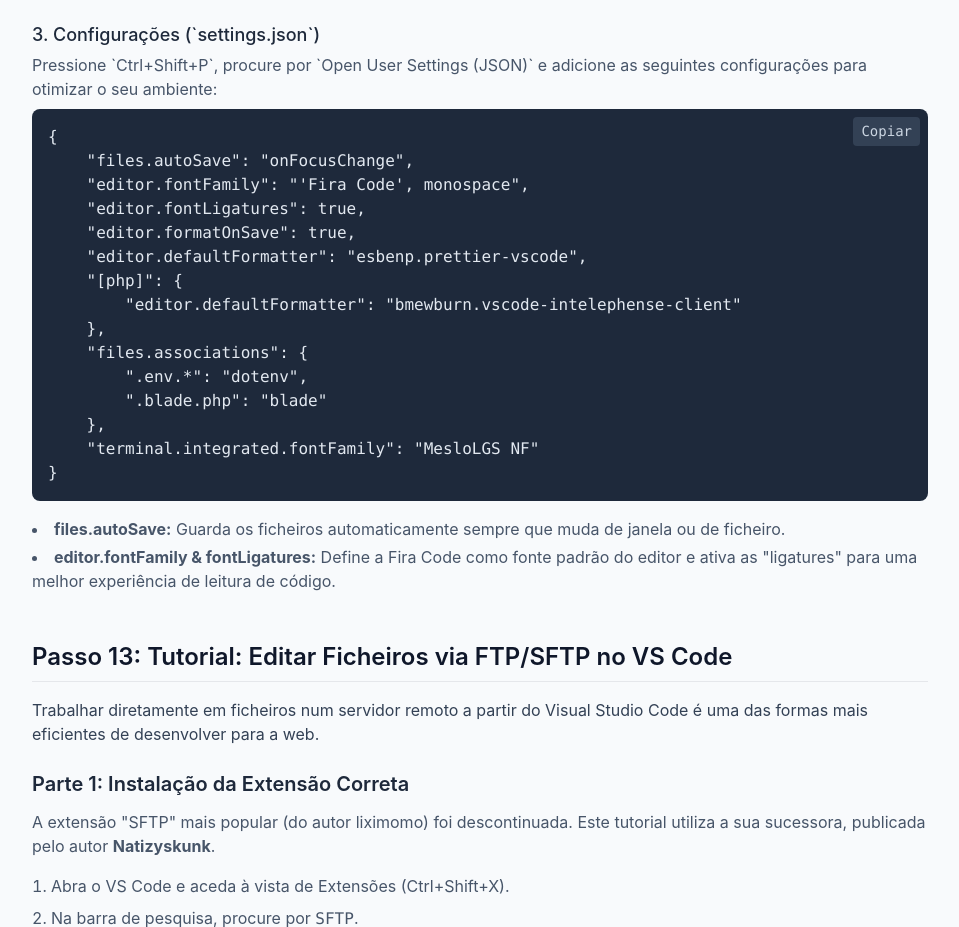
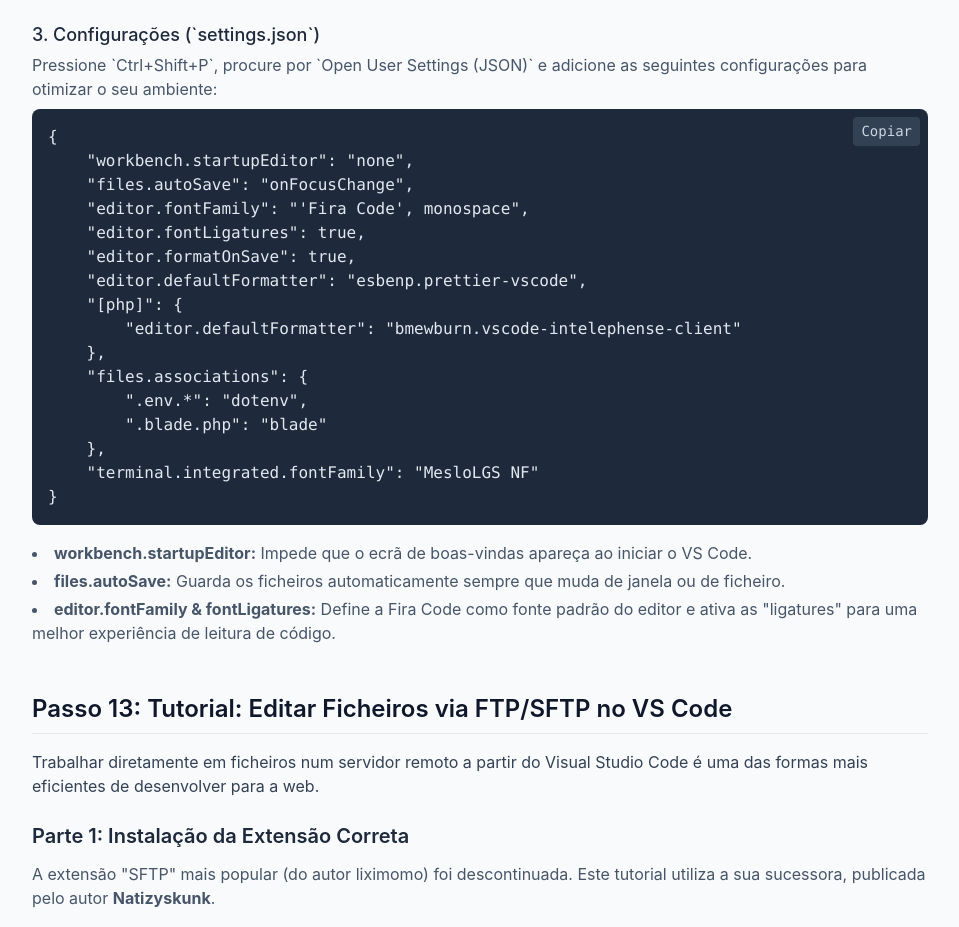
Before and after one commit to pmbs1978/config_ubuntu, a plain HTML site: page index.html in a window 1280 px wide. Shown: the part 9691-10618 px from the top of the page, without its empty margins (304-1263 px from the left). Drawn offline with nearby package versions, Linux system fonts and the light colour scheme.

Commit message:
atualização das defenições do vscode

```diff
--- a/index.html
+++ b/index.html
@@ -835,6 +835,7 @@ php artisan sail:install</code></pre>
                   seu ambiente:
                 </p>
                 <pre><code>{
+    "workbench.startupEditor": "none",
     "files.autoSave": "onFocusChange",
     "editor.fontFamily": "'Fira Code', monospace",
     "editor.fontLigatures": true,
@@ -850,6 +851,10 @@ php artisan sail:install</code></pre>
     "terminal.integrated.fontFamily": "MesloLGS NF"
 }</code></pre>
                 <ul class="list-disc list-inside text-slate-600 mt-4 space-y-1">
+                  <li>
+                    <b>workbench.startupEditor:</b> Impede que o ecrã de
+                    boas-vindas apareça ao iniciar o VS Code.
+                  </li>
                   <li>
                     <b>files.autoSave:</b> Guarda os ficheiros automaticamente
                     sempre que muda de janela ou de ficheiro.
```
